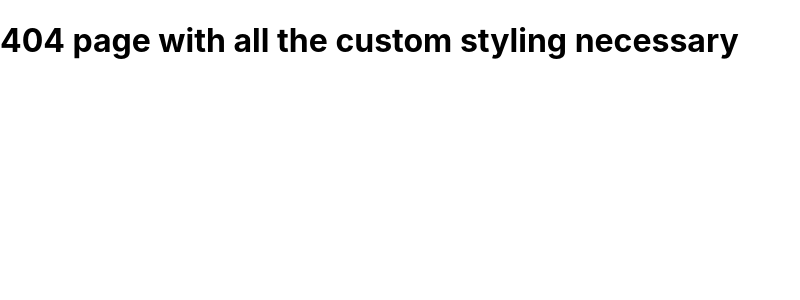
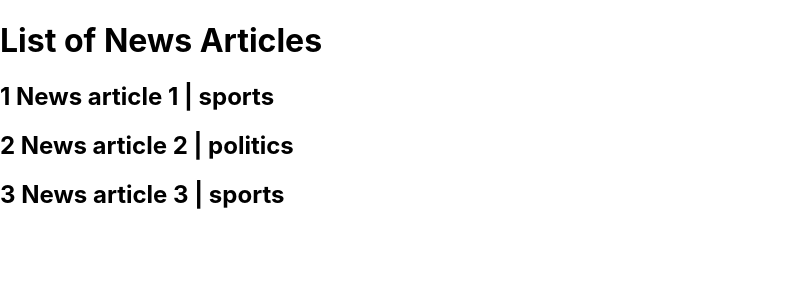
Before and after one commit to iathrd/nextjs-basic, a Next.js app: page /news in a window 1280 px wide. Before the commit this address had no page. Shown: the top 300 px of the page, without its empty margins (0-800 px from the left). Built offline with nearby package versions, Linux system fonts and the light colour scheme; data requests are answered from the project's data file.

Commit message:
SSR with getServerSideProps

```diff
--- /dev/null
+++ b/db.json
@@ -0,0 +1,22 @@
+{
+    "news":[
+        {
+            "id":1,
+            "title":"News article 1",
+            "category":"sports",
+            "description":"Description 1"
+        },
+        {
+            "id":2,
+            "title":"News article 2",
+            "category":"politics",
+            "description":"Description 2"
+        },
+        {
+            "id":3,
+            "title":"News article 3",
+            "category":"sports",
+            "description":"Description 3"
+        }
+    ]
+}
--- a/package.json
+++ b/package.json
@@ -5,9 +5,11 @@
     "dev": "next dev",
     "build": "next build",
     "start": "next start",
-    "lint": "next lint"
+    "lint": "next lint",
+    "server": "json-server --watch db.json --port 4000"
   },
   "dependencies": {
+    "json-server": "^0.17.0",
     "next": "12.0.7",
     "react": "17.0.2",
     "react-dom": "17.0.2"
--- /dev/null
+++ b/pages/news/index.js
@@ -0,0 +1,30 @@
+
+function NewsArticleList({articles}){
+    return (
+        <>
+    <h1>List of News Articles</h1>
+    {
+        articles.map((article)=>(
+            <div key={article.id}>
+                <h2>
+                    {article.id} {article.title} | {article.category}
+                </h2>
+            </div>
+        ))
+    }
+    </>
+    )
+}
+
+export default NewsArticleList
+
+export async function getServerSideProps(){
+    const response = await fetch('http://localhost:4000/news')
+    const data = await response.json();
+
+    return {
+        props: {
+            articles: data
+        }
+    }
+}
```
Also changed, not shown: 1 other file (tests, documents, lock files or other folders).
